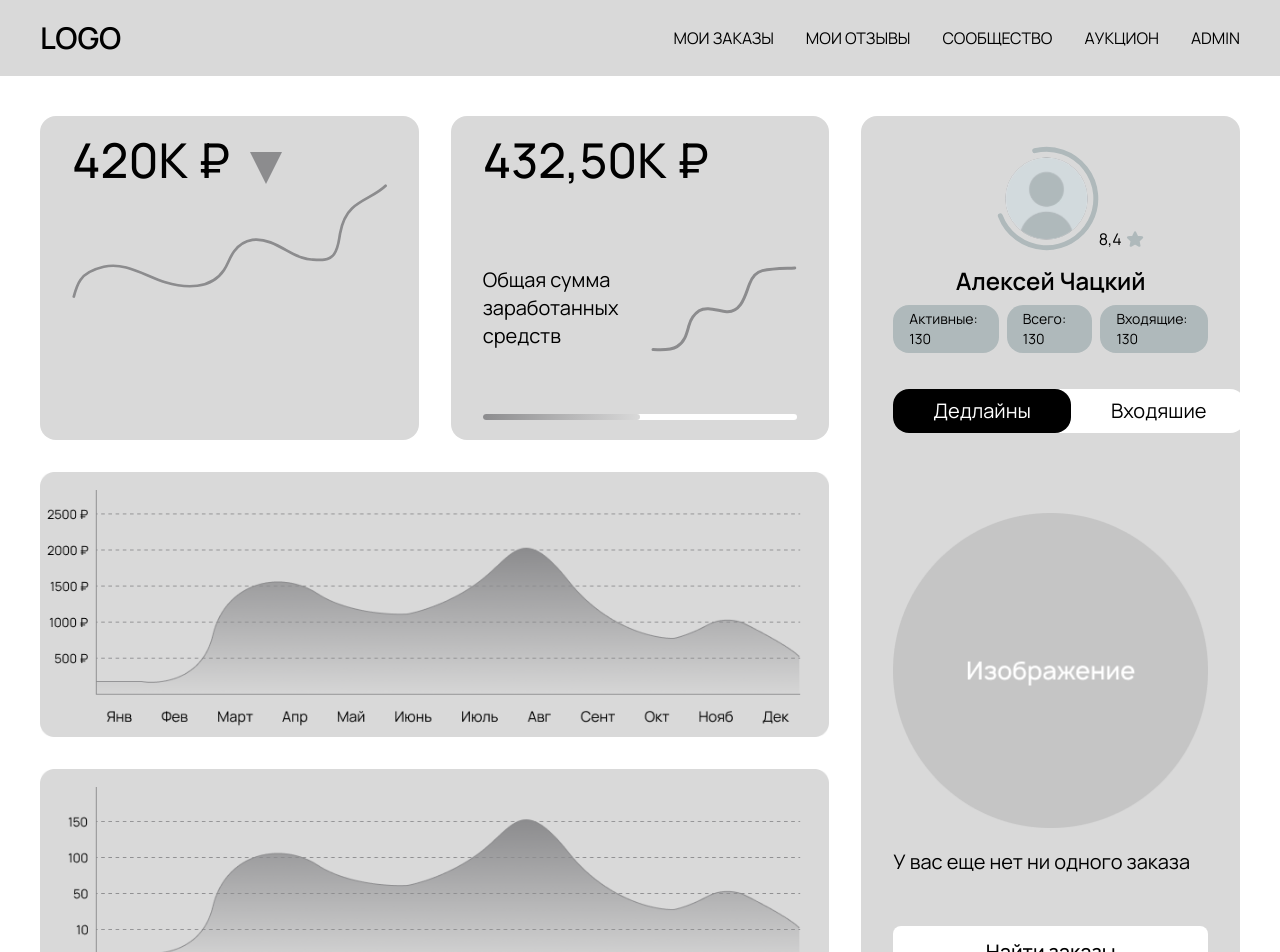
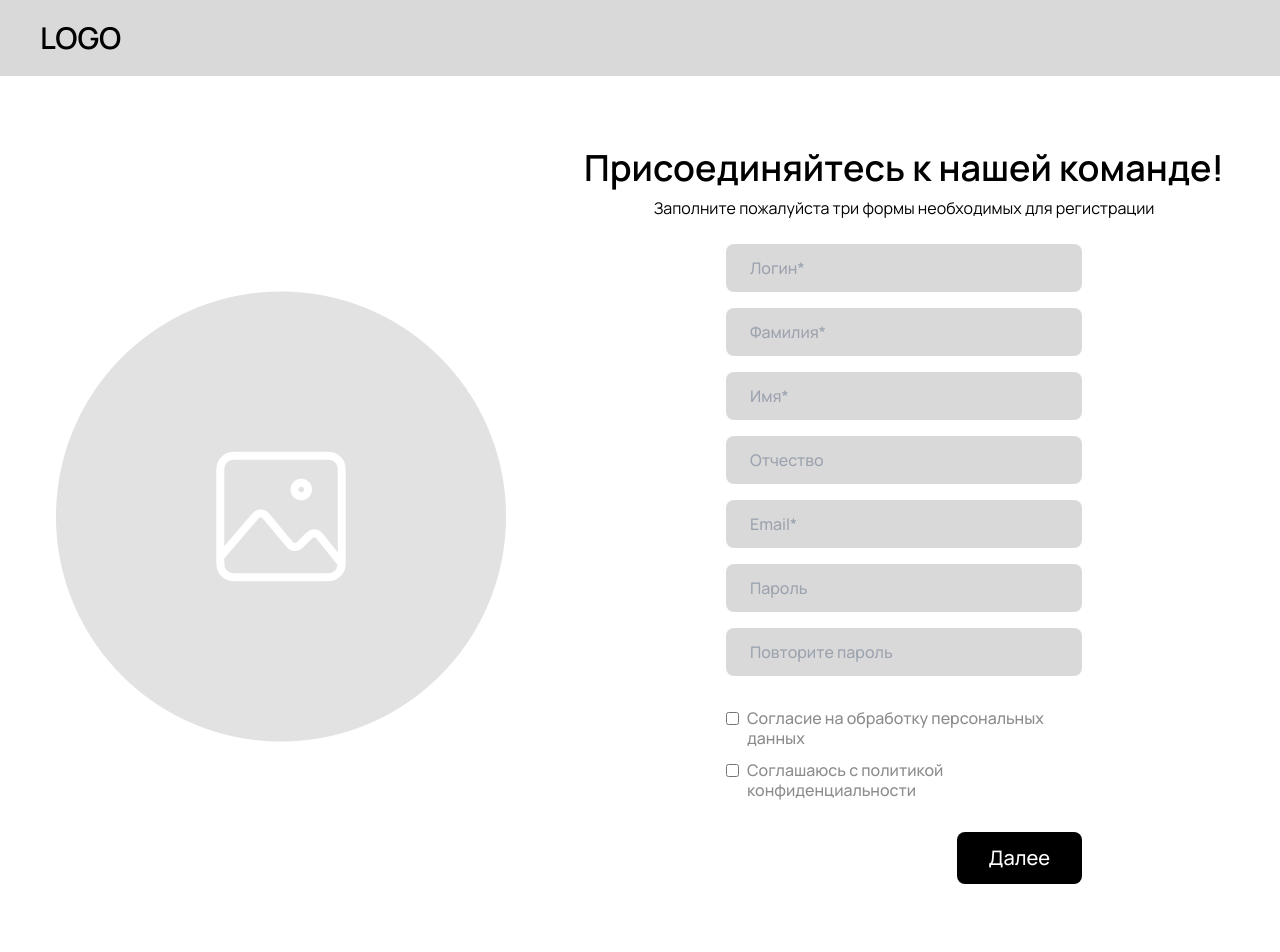
Before and after one commit to Volmol16/front_study, a Vue app: page /account in a window 1280 px wide. Shown: the top 952 px of the page. Built offline with nearby package versions, Linux system fonts and the light colour scheme.

Commit message:
add-widgetsForRegPage

```diff
--- a/src/components/RegisterForm.vue
+++ b/src/components/RegisterForm.vue
@@ -12,8 +12,8 @@
                     <button class="px-8 py-3 bg-white text-black rounded-lg text-xl font-medium leading-7"
                         @click="prevStep" v-if="countPages > 1" :disabled="countPages === 1">Назад</button>
                     <button class="px-8 py-3 bg-black text-white rounded-lg text-xl font-medium leading-7"
-                        v-if="countPages < 3" @click="nextPage" :disabled="!isValid">
-                        {{ countPages.value === 3 ? 'Готово' : 'Далее' }}
+                        v-if="countPages <= 3" @click="nextPage">
+                        {{ countPages === 3 ? 'Готово' : 'Далее' }}
                     </button>
                 </div>
             </div>
--- a/src/global/api.js
+++ b/src/global/api.js
@@ -6,11 +6,11 @@ export const getUniversities = async () => {
 }
 
 export const getFaculties = async (universityId) => {
-    const response = await fetch(`${API_BASE_URL}/api/auth/faculties/${universityId}/`)
+    const response = await fetch(`${API_BASE_URL}/api/auth/faculties/?university_id=${universityId}`)
     return await response.json()
 }
 
 export const getDepartments = async (facultyId) => {
-    const response = await fetch(`${API_BASE_URL}/api/auth/departments/?page=${facultyId}`)
+    const response = await fetch(`${API_BASE_URL}/api/auth/departments/?faculty_id=${facultyId}`)
     return await response.json()
 }
--- a/src/stores/auth.js
+++ b/src/stores/auth.js
@@ -2,7 +2,7 @@ import {defineStore} from 'pinia'
 
 export const useAuthStore = defineStore('auth', {
     state: () => ({
-        isAuth: true,
+        isAuth: false,
         user:
             {
                 id: '',
--- /dev/null
+++ b/src/ui/BoxingCheckForReg.vue
@@ -0,0 +1,11 @@
+<template>
+    <div class="flex gap-x-2 items-start">
+        <input type="checkbox" class="mt-1">
+        <div class="max-w-[324px] text-[#8C8C8E] font-medium leading-5">
+            <slot></slot>
+        </div>
+    </div>
+</template>
+
+<script setup>
+</script>
--- /dev/null
+++ b/src/ui/LoadingFilesForRegistration.vue
@@ -0,0 +1,11 @@
+<template>
+    <div class="max-w-[357px]">
+        <slot></slot>
+        <input type="file" class="">
+        <div
+            class="flex flex-col justify-center items-center p-8 border-dashed border-2 border-[#8C8C8E] rounded-2xl mt-2">
+            <img src="/image/auth/Vector.svg" alt="Download" loading="lazy">
+            <p class="text-center font-medium">Перетаскивайте файлы сюда или нажмите, чтобы загрузить.</p>
+        </div>
+    </div>
+</template>
--- a/src/widgets/RegistrationSummary.vue
+++ b/src/widgets/RegistrationSummary.vue
@@ -1,12 +1,22 @@
 <template>
-    <div class="flex flex-col gap-y-4">
-        <input class="w-[356px] px-6 py-3 bg-[#D9D9D9] rounded-lg text-[#8C8C8E] font-medium focus:outline-none"
-            type="text" placeholder="Какие дисциплины решаете?">
-        <input class="w-[356px] px-6 py-3 bg-[#D9D9D9] rounded-lg text-[#8C8C8E] font-medium focus:outline-none"
-            type="text" placeholder="О себе">
+    <div>
+        <div class="flex flex-col gap-y-4">
+            <input class="w-[356px] px-6 py-3 bg-[#D9D9D9] rounded-lg text-[#8C8C8E] font-medium focus:outline-none"
+                type="text" placeholder="Какие дисциплины решаете?">
+            <input class="w-[356px] px-6 py-3 bg-[#D9D9D9] rounded-lg text-[#8C8C8E] font-medium focus:outline-none"
+                type="text" placeholder="О себе">
+        </div>
+    </div>
+    <div class="mt-4 flex flex-col gap-y-4">
+        <LoadingFilesForRegistration>
+            <h4>Поделитесь отзывами ваших заказчиков</h4>
+        </LoadingFilesForRegistration>
+        <LoadingFilesForRegistration>
+            <h4>Прикрепите материалы ваших работ</h4>
+        </LoadingFilesForRegistration>
     </div>
 </template>
 
 <script setup>
-
+import LoadingFilesForRegistration from '@/ui/LoadingFilesForRegistration.vue';
 </script>
--- a/src/widgets/StudentСard.vue
+++ b/src/widgets/StudentСard.vue
@@ -1,6 +1,8 @@
 <!-- src/widgets/StudentСard.vue -->
 <template>
-    <div class="flex flex-col gap-y-4">
+    <div>
+
+        <div class="flex flex-col items-center gap-y-4">
             <!-- Университеты -->
             <select v-model="selectedUniversity" @change="fetchFaculties" :disabled="loading"
                 class="w-[356px] px-6 py-3 bg-[#D9D9D9] rounded-lg text-[#8C8C8E] font-medium focus:outline-none">
@@ -33,14 +35,22 @@
             </select>
 
             <!-- Курс -->
-        <select v-model="course"
+            <select v-model="course" :disabled="!selectedDepartment || loading"
                 class="w-[356px] px-6 py-3 bg-[#D9D9D9] rounded-lg text-[#8C8C8E] font-medium focus:outline-none">
-            <option value="" disabled>Выберите курс</option>
+                <option value="" disabled>{{ course.length ? 'Выберите курс' : 'Нет доступных курсов' }}</option>
                 <option value="1">1</option>
                 <option value="2">2</option>
                 <option value="3">3</option>
                 <option value="4">4</option>
             </select>
+        </div>
+
+        <div class="flex flex-col gap-y-4 mt-4">
+            <LoadingFilesForRegistration>
+                <h4>Прикрепите фото студенческого билета</h4>
+            </LoadingFilesForRegistration>
+        </div>
+
     </div>
 </template>
 
@@ -48,6 +58,7 @@
 import { ref, onMounted, computed, watchEffect } from 'vue';
 import { getUniversities, getFaculties, getDepartments } from '@/global/api';
 import { useAuthStore } from '@/stores/auth';
+import LoadingFilesForRegistration from '@/ui/LoadingFilesForRegistration.vue';
 
 const universities = ref([]);
 const faculties = ref([]);
@@ -88,7 +99,7 @@ const fetchFaculties = async () => {
     try {
         const response = await getFaculties(selectedUniversity.value);
         authStore.user.university = selectedUniversity.value;
-        faculties.value = Array.isArray(response) ? response : [response];
+        faculties.value = response.results || [];
     } catch (error) {
         console.error('Ошибка получения факультетов:', error);
         faculties.value = [];
--- a/src/widgets/UserInformation.vue
+++ b/src/widgets/UserInformation.vue
@@ -1,5 +1,6 @@
 <!-- src/widgets/UserInformation.vue -->
 <template>
+    <div>
         <div class="flex flex-col gap-y-4">
             <input class="w-[356px] px-6 py-3 bg-[#D9D9D9] rounded-lg text-[#8C8C8E] font-medium focus:outline-none"
                 type="text" placeholder="Логин*" v-model="auth.username">
@@ -18,12 +19,22 @@
             <input class="w-[356px] px-6 py-3 bg-[#D9D9D9] rounded-lg text-[#8C8C8E] font-medium focus:outline-none"
                 type="password" placeholder="Повторите пароль" v-model="passwordRepeat">
         </div>
+        <div class="mt-8 flex flex-col gap-y-3">
+            <BoxingCheckForReg>
+                <p>Согласие на обработку персональных данных</p>
+            </BoxingCheckForReg>
+            <BoxingCheckForReg>
+                <p>Соглашаюсь с политикой конфиденциальности</p>
+            </BoxingCheckForReg>
+        </div>
+    </div>
 </template>
 
 <script setup>
 import { useAuthStore } from '@/stores/auth';
 import { computed, watchEffect, ref } from 'vue';
 import { defineEmits } from 'vue';
+import BoxingCheckForReg from '@/ui/BoxingCheckForReg.vue';
 
 const emit = defineEmits(['update:isValid']);
 const authStore = useAuthStore();
```
Also changed, not shown: public/image/auth/Vector.svg (renamed from public/image/communities/Vector.svg). Lines whose indentation alone changed are shown as unchanged.
